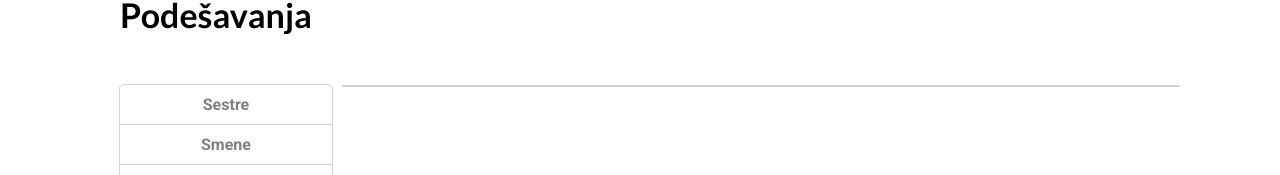
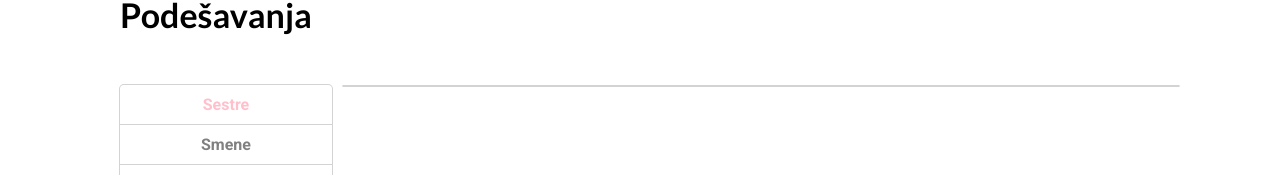
Before and after one commit to yoggie13/nurses_scheduling_front, a React (Create React App) app in the folder client/: page /podesavanja in a window 1280 px wide. Shown: the part 139-314 px from the top of the page. Built offline with nearby package versions, Linux system fonts and the light colour scheme; no server answers.

Commit message:
small fixes

```diff
--- a/client/src/assets/styles/Settings.css
+++ b/client/src/assets/styles/Settings.css
@@ -74,3 +74,6 @@
 .ModalBody .AutoCompleteComponent{
     width: 300px;
 }
+.ChosenTh{
+    color: pink;
+}
--- a/client/src/components/Settings/Settings.js
+++ b/client/src/components/Settings/Settings.js
@@ -2,15 +2,18 @@ import React, { useState } from 'react'
 import '../../assets/styles/Settings.css'
 import Settings_Nurses from './Settings_Nurses'
 import Settings_Parameters from './Settings_Parameters'
-import Settings_Rules from './Settings_Rules'
+import Settings_SequenceRules from './Settings_SequenceRules'
 import Settings_Shifts from './Settings_Shifts'
 import Settings_GroupingRules from './Settings_GroupingRules'
 
 export default function Settings() {
     const [render, setRender] = useState(<Settings_Nurses />);
+    const [chosenID, setChosenID] = useState('nurses');
+
     const handleRender = (e, value) => {
         e.preventDefault();
         setRender(value)
+        setChosenID(e.target.id);
     }
     return (
         <div className='Settings'>
@@ -18,19 +21,19 @@ export default function Settings() {
             <table className='SettingsMenu'>
                 <tbody>
                     <tr>
-                        <th onClick={(e) => handleRender(e, <Settings_Nurses />)}>Sestre</th>
+                        <th id='nurses' className={'nurses' === chosenID ? 'ChosenTh' : 'NotChosenTh'} onClick={(e) => handleRender(e, <Settings_Nurses />)}>Sestre</th>
                     </tr>
                     <tr>
-                        <th onClick={(e) => handleRender(e, <Settings_Shifts />)}>Smene</th>
+                        <th id='shifts' className={'shifts' === chosenID ? 'ChosenTh' : 'NotChosenTh'} onClick={(e) => handleRender(e, <Settings_Shifts />)}>Smene</th>
                     </tr>
                     <tr>
-                        <th onClick={(e) => handleRender(e, <Settings_Rules />)}>Pravila</th>
+                        <th id='sequence-rules' className={'sequence-rules' === chosenID ? 'ChosenTh' : 'NotChosenTh'} onClick={(e) => handleRender(e, <Settings_SequenceRules />)}>Pravila</th>
                     </tr>
                     <tr>
-                        <th onClick={(e) => handleRender(e, <Settings_GroupingRules />)}>Grupisanje</th>
+                        <th id='grouping-rules' className={'grouping-rules' === chosenID ? 'ChosenTh' : 'NotChosenTh'} onClick={(e) => handleRender(e, <Settings_GroupingRules />)}>Grupisanje</th>
                     </tr>
                     <tr>
-                        <th onClick={(e) => handleRender(e, <Settings_Parameters />)}>Parametri</th>
+                        <th id='parameters' className={'parameters' === chosenID ? 'ChosenTh' : 'NotChosenTh'} onClick={(e) => handleRender(e, <Settings_Parameters />)}>Parametri</th>
                     </tr>
                 </tbody>
             </table>
--- a/client/src/components/Settings/Settings_Rules.js
+++ b/client/src/components/Settings/Settings_SequenceRules.js
@@ -5,7 +5,7 @@ import services from '../../services/services';
 import Loading from '../Loading';
 import Notification from '../Notification';
 
-export default function Settings_Rules() {
+export default function Settings_SequenceRules() {
     const [loading, setLoading] = useState(false);
     const [alert, setAlert] = useState();
     const [rules, setRules] = useState([]);
```
